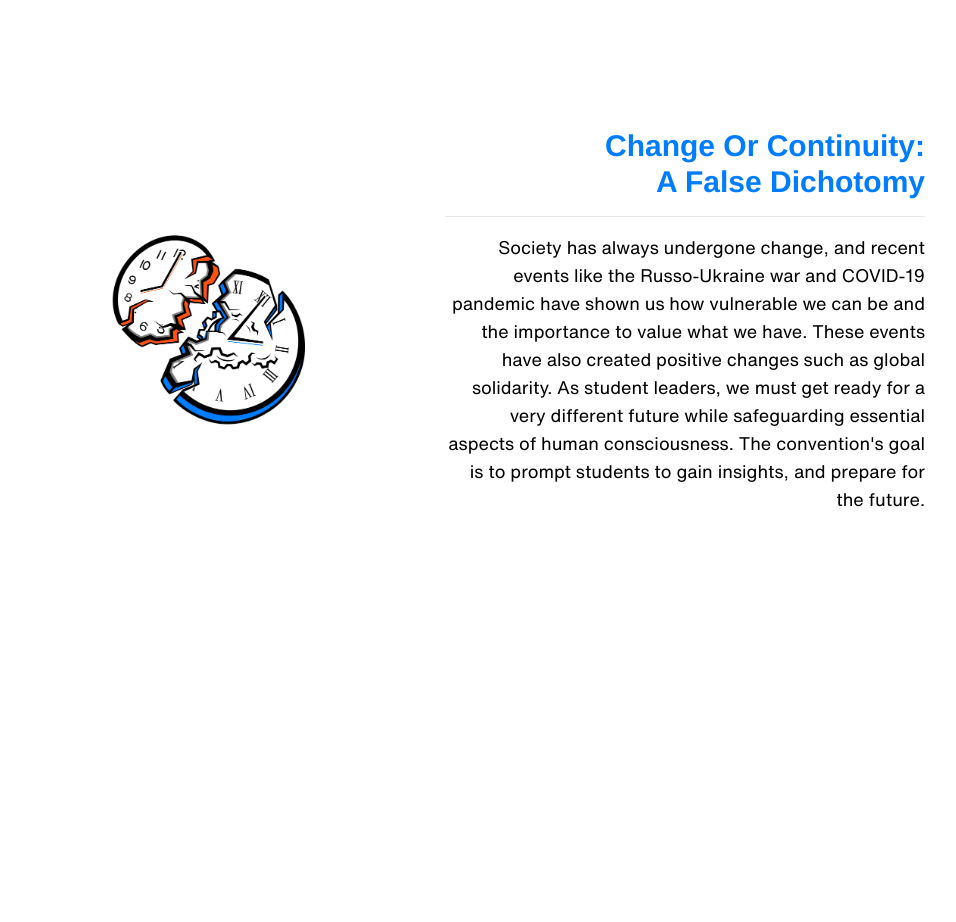
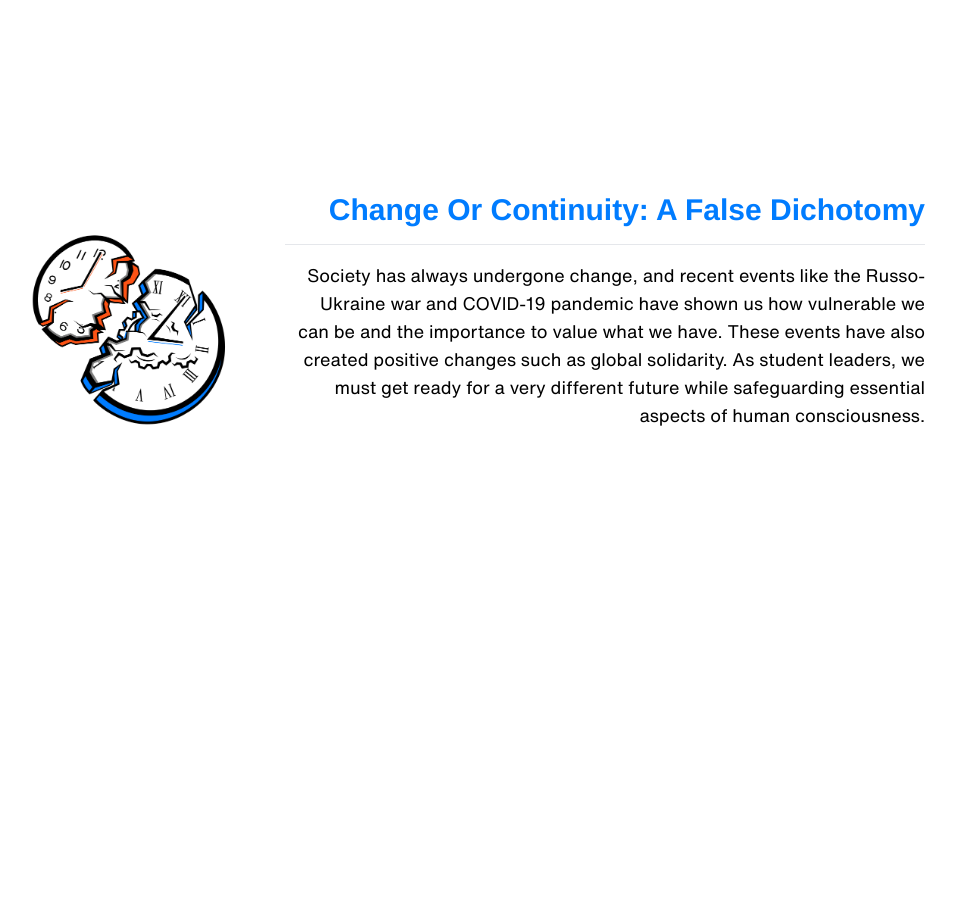
Before and after one commit to vincentcayadi/slc-website, a Next.js app: page / in a window 1280 px wide. Shown: the part 1680-2602 px from the top of the page, without its empty margins (195-1151 px from the left). Built offline with nearby package versions, Linux system fonts and the light colour scheme.

Commit message:
updated styling

```diff
--- a/pages/index.tsx
+++ b/pages/index.tsx
@@ -85,14 +85,13 @@ const Home = () => {
         className="grid w-3/4 m-auto my-12 lg:my-0 lg:h-screen place-items-center"
         id="theme"
       >
-        <div className="grid gird-cols-1 lg:grid-cols-2">
+        <div className="grid gird-cols-1 lg:grid-cols-3">
           <div className="grid place-items-center">
             <Image src={SLC} alt="logo" className="w-64" />
           </div>
-          <div>
+          <div className="lg:col-span-2">
             <h1 className="text-lg font-bold text-center md:text-3xl lg:text-right text-slcBlue">
-              Change Or Continuity:{" "}
-              <span className="block">A False Dichotomy</span>
+              Change Or Continuity: A False Dichotomy
             </h1>
             <hr className="my-4"></hr>
             <p className="text-sm text-center lg:text-right lg:text-lg">
@@ -102,8 +101,7 @@ const Home = () => {
               These events have also created positive changes such as global
               solidarity. As student leaders, we must get ready for a very
               different future while safeguarding essential aspects of human
-              consciousness. The convention's goal is to prompt students to gain
-              insights, and prepare for the future.
+              consciousness.
             </p>
           </div>
         </div>
```
